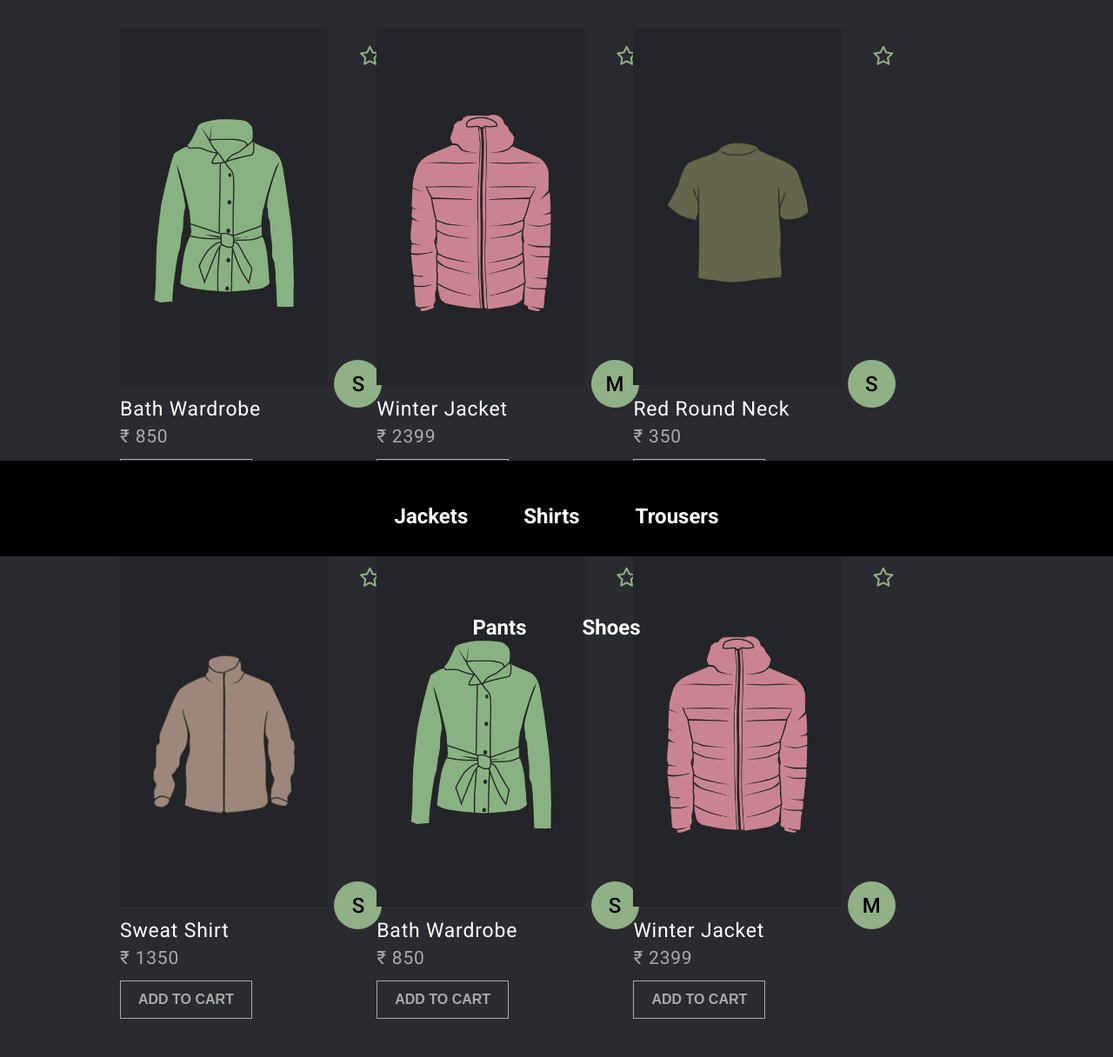
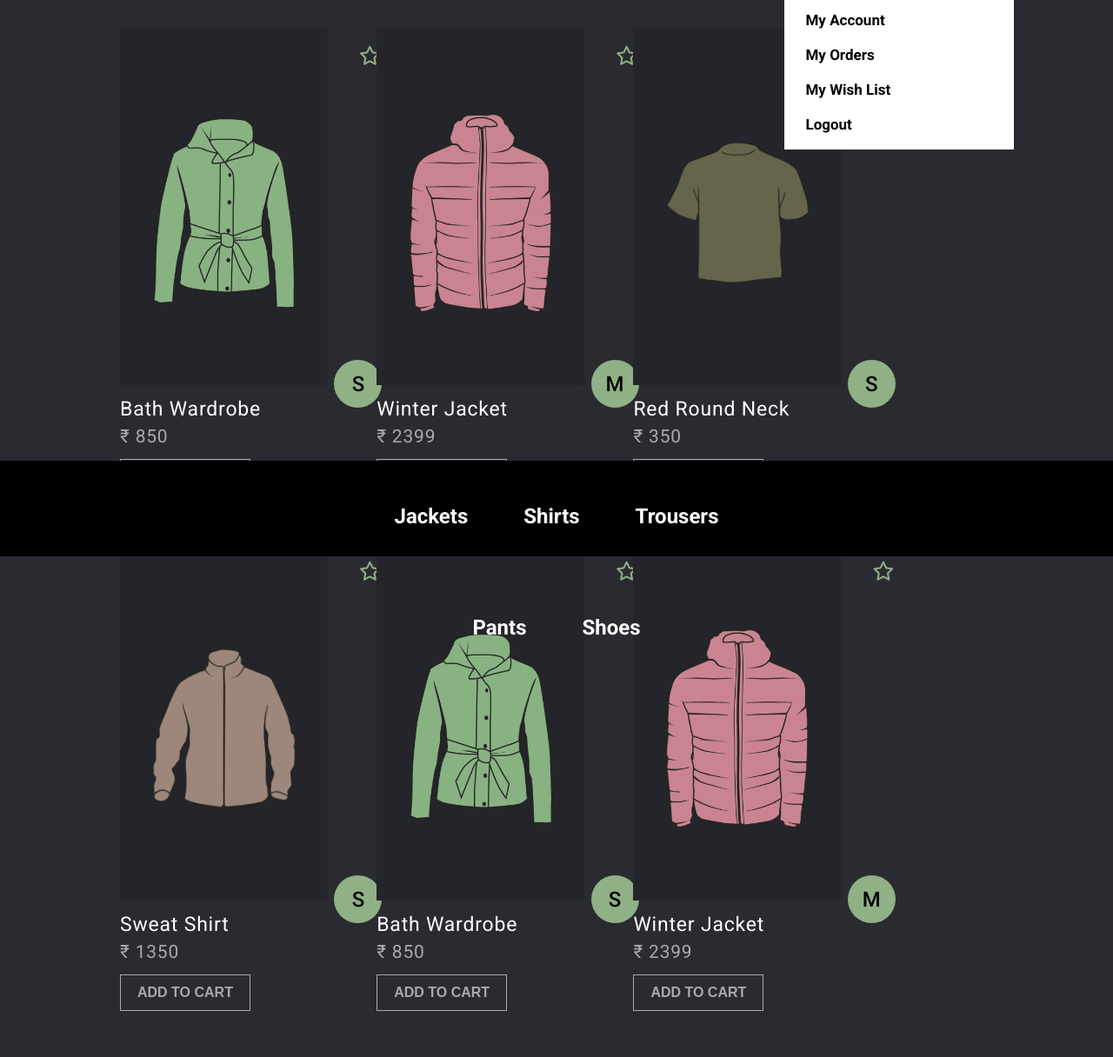
Before and after one commit to ShivaniAnbu5/Shivani_UI_Training, a plain HTML site: page Exercise6/index.html in a window 1280 px wide. Shown: the part 160-1376 px from the top of the page at 87% size. Drawn offline with Linux system fonts and the light colour scheme.

Commit message:
Made changes

```diff
--- a/Exercise6/css/styles.css
+++ b/Exercise6/css/styles.css
@@ -36,7 +36,7 @@ header{
 }
 
 .icon{
-    background-color: rgb(216, 216, 216);
+    background-color: #d8d8d8;
     width:68px;
     height: 68px;
     border-radius: 50%;
@@ -54,7 +54,7 @@ header{
 .menu{
     position: absolute;
     right: 0px;
-    display: none;
+    /* display: none; */
     width:264px;
     height: 182px;
     margin-top: 16px;
@@ -76,6 +76,7 @@ header{
   }
   .menu li{
       margin:0 0 20px 0;
+      font-size: 17px;
   }
   .menu li a{
       text-decoration: none;
@@ -94,14 +95,14 @@ main{
 
 /***************************************** SECTION STYLES STARTS HERE *****************************************/
 section article{
+    position: relative;
     display: inline-block;
     width: 21%;
     margin: 0 26px;
-    margin-bottom: 3.8em;
+    margin-bottom: 3.5em;
 }
 
 article .icon-image{
-    position: relative;
     background-color: #24252A;
     height: 410px;
 }
@@ -152,7 +153,7 @@ article .icon-image{
 
 .article-description button{
     margin-top: 14px;
-    padding: 12px 20px;
+    padding: 11px 19px;
     font-size: 16px;
     font-weight: 600;
     background-color: #2A2B30;
```
Also changed, not shown: Exercise6/index.html (+0 -1 lines).
